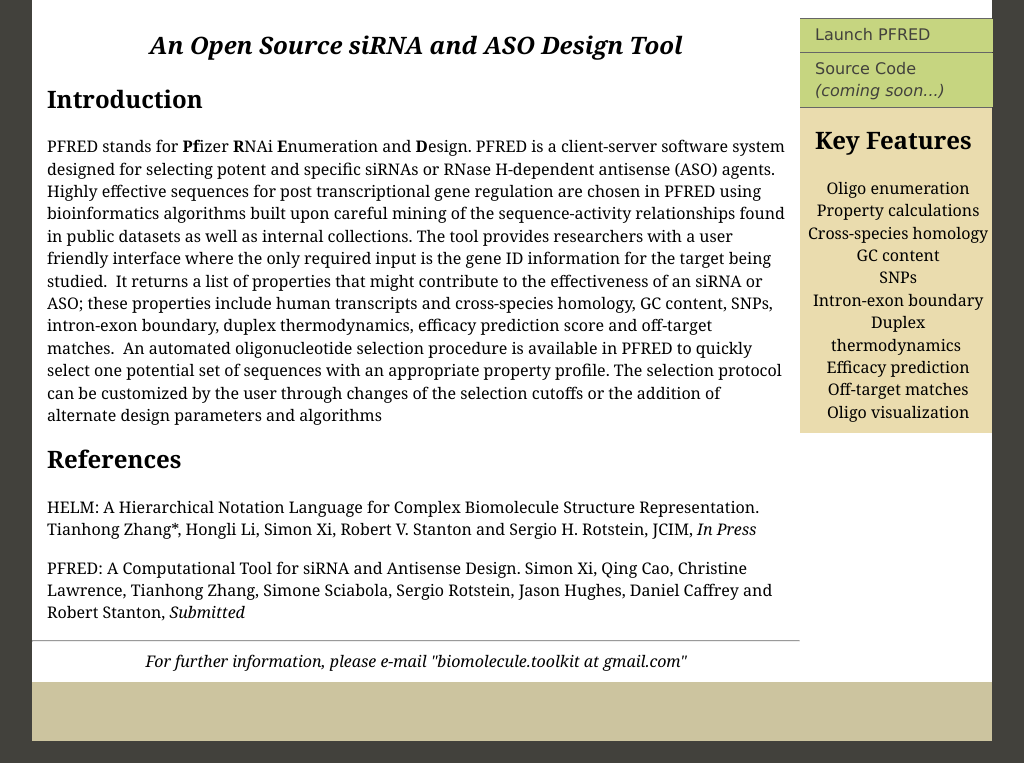
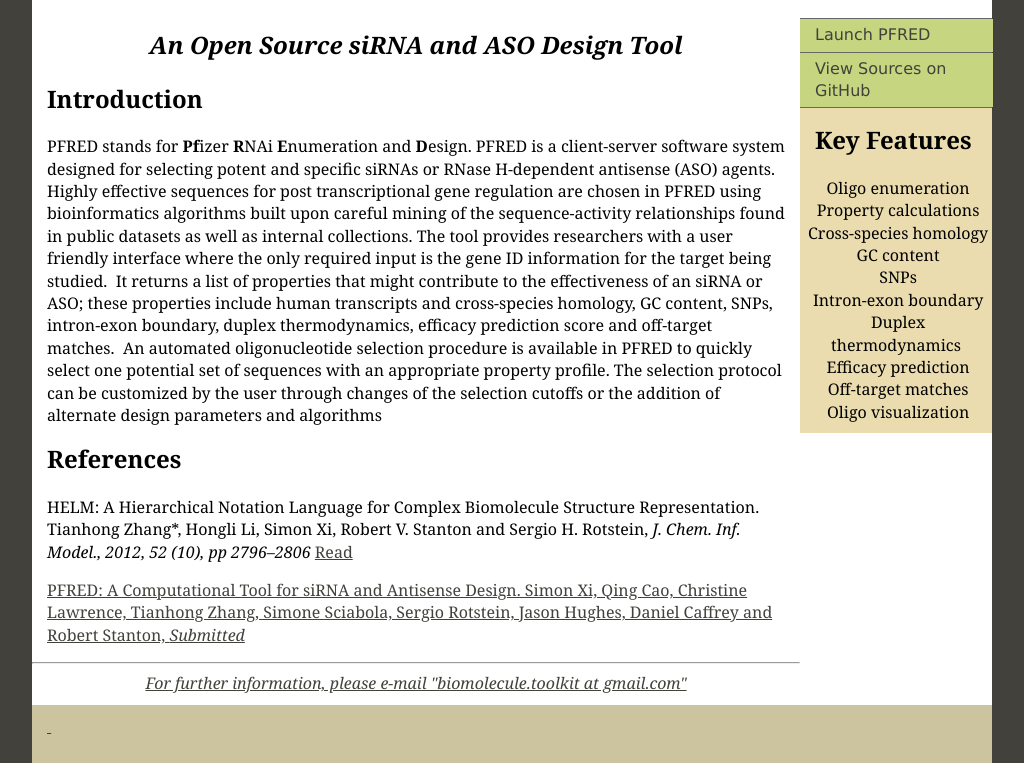
Before and after one commit to pfred/pfred.github.com, a plain HTML site: page index.html in a window 1280 px wide. Shown: the part 48-811 px from the top of the page, without its empty margins (128-1152 px from the left). Drawn offline with Linux system fonts and the light colour scheme.

Commit message:
add link to source and paper

```diff
--- a/index.html
+++ b/index.html
@@ -129,7 +129,7 @@
             <div class="sidebar1">
                 <ul class="nav">
                     <li><a href="http://www.pfred.org/gui/PFRED.jnlp">Launch PFRED</a></li>
-                    <li><a href="#">Source Code <br><i>(coming soon...)</i></a></li>
+                    <li><a href="https://github.com/pfred">View Sources on GitHub</a></li>
                 </ul>
                 <aside>
                     <h2>Key Features</h2><center>
@@ -155,7 +155,7 @@
                 </section>
                 <section>
                     <h2>References</h2>
-                    <p>HELM: A Hierarchical Notation Language for Complex Biomolecule Structure Representation. Tianhong Zhang*, Hongli Li, Simon Xi, Robert V. Stanton and Sergio H. Rotstein, JCIM, <i>In Press</i></p>
+                    <p>HELM: A Hierarchical Notation Language for Complex Biomolecule Structure Representation. Tianhong Zhang*, Hongli Li, Simon Xi, Robert V. Stanton and Sergio H. Rotstein, <i>J. Chem. Inf. Model., 2012, 52 (10), pp 2796–2806</i> <a href="http://pubs.acs.org/doi/full/10.1021/ci3001925">Read</a</p>
                     <p>PFRED: A Computational Tool for siRNA and Antisense Design. Simon Xi, Qing Cao, Christine Lawrence, Tianhong Zhang, Simone Sciabola, Sergio Rotstein, Jason Hughes, Daniel Caffrey and Robert Stanton, <i>Submitted</i></p>
                 </section>
                 <hr>
```
